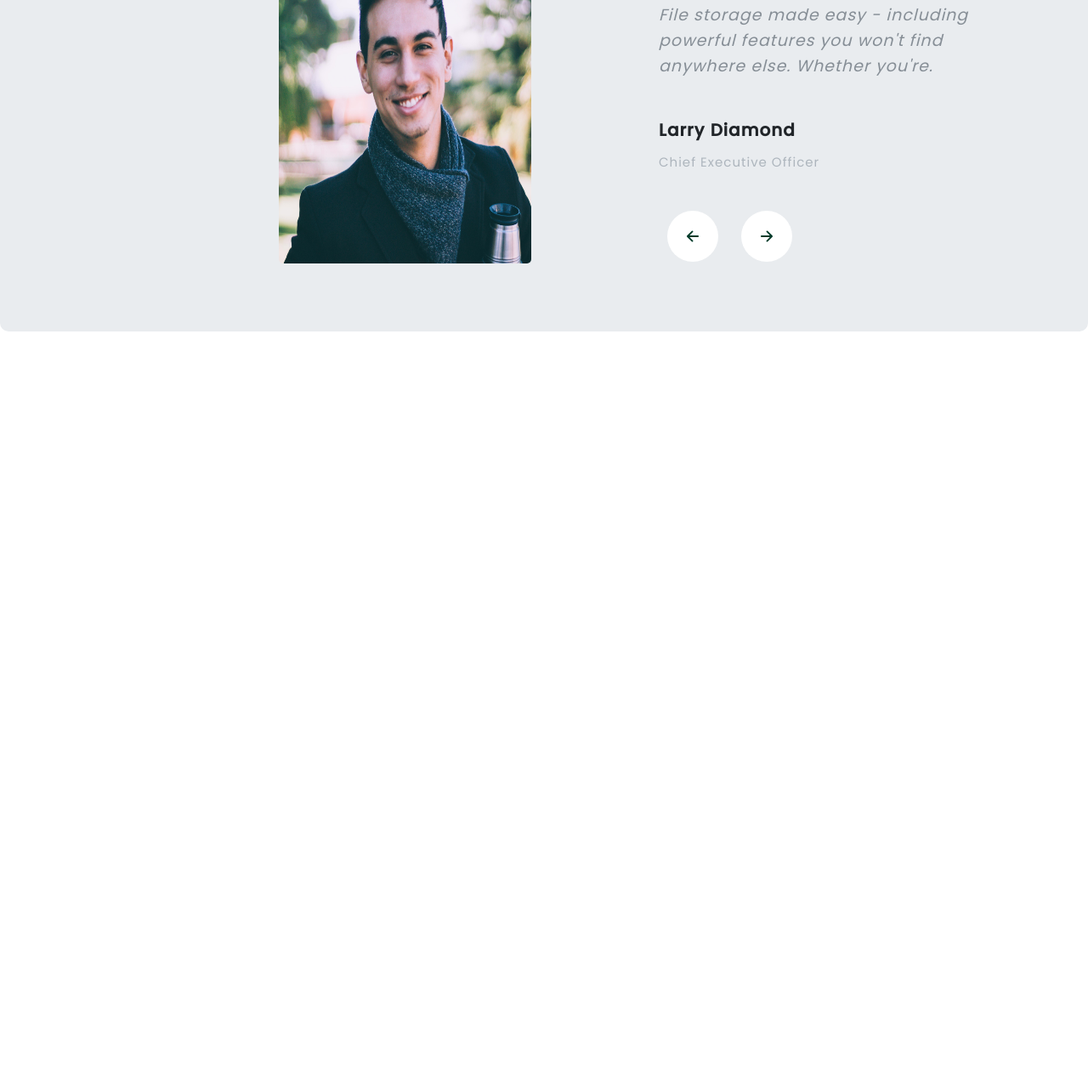
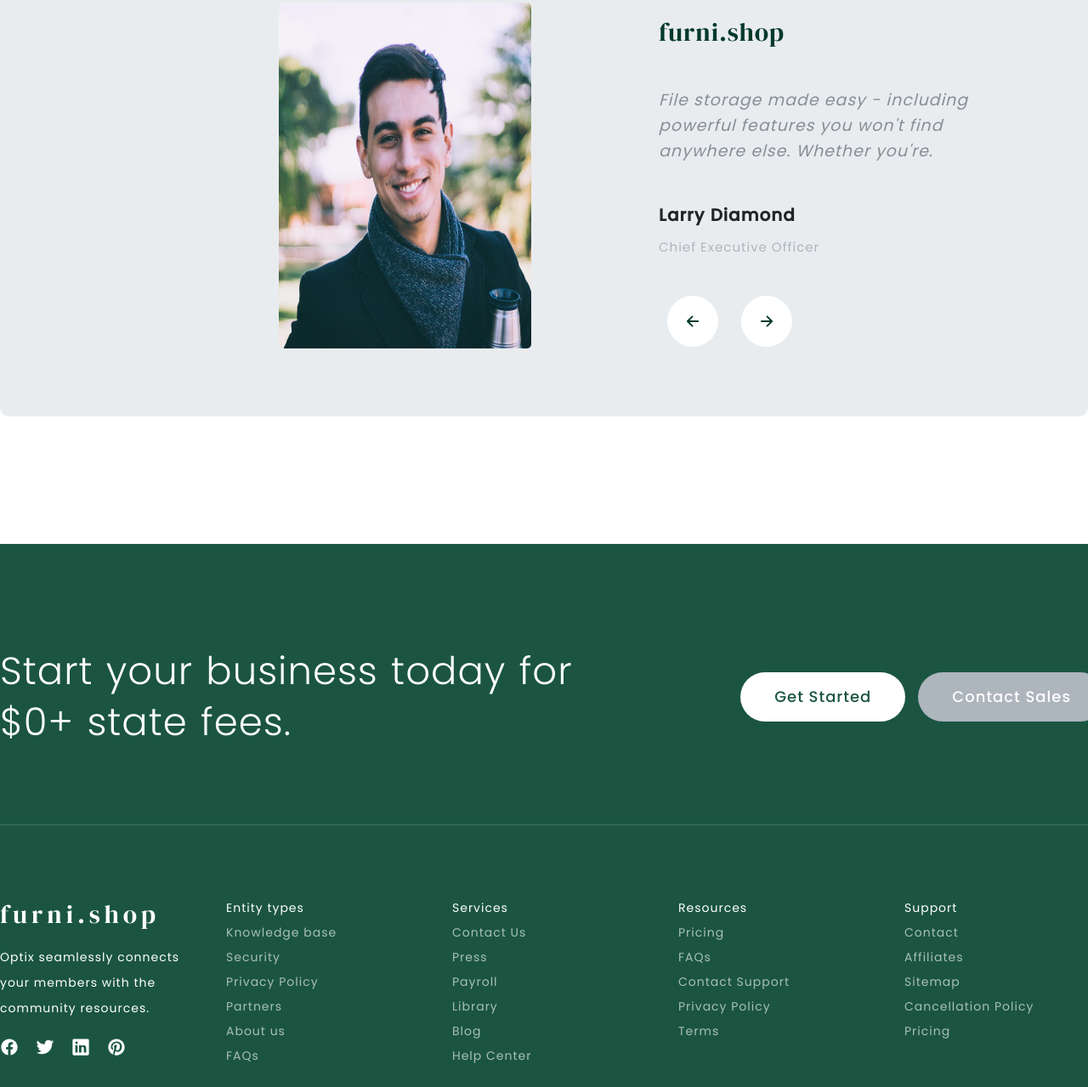
Before and after one commit to tomikimi/furnishop, a plain HTML site: page index.html in a window 1280 px wide. Shown: the part 4172-5451 px from the top of the page at 85% size. Before the commit the page ends 4602 px from the top, so only its background shows below. Drawn offline with nearby package versions, Linux system fonts and the light colour scheme.

Commit message:
Creation of Footer Design

```diff
--- a/css/style.css
+++ b/css/style.css
@@ -40,6 +40,9 @@ body {
 
 .grid-4-cols {
   grid-template-columns: repeat(4, 1fr);
+}
+.grid-5-cols {
+  grid-template-columns: repeat(5, 1fr);
 }
 
 .grid-template {
@@ -576,7 +579,7 @@ body {
 
 /* Testimonials */
 .section-testimonial {
-  margin: 4rem 0rem;
+  margin: 15rem 0rem;
 }
 
 .testimonial {
@@ -662,3 +665,108 @@ body {
   border-radius: 50%;
   background-color: #fff;
 }
+/* Footer */
+footer {
+  background-color: #1b5542;
+  margin-top: 10rem;
+}
+.footer-container {
+  width: 130rem;
+  margin: 0 auto;
+  padding: 3rem 0rem;
+}
+.footer-header {
+  display: flex;
+  justify-content: space-between;
+  margin: 9rem 0;
+}
+
+.footer-heading {
+  font-family: "Poppins", sans-serif;
+  font-size: 4.5rem;
+  font-weight: 100;
+  color: #fff;
+  letter-spacing: 0.1rem;
+  word-spacing: 0.2rem;
+  line-height: 6rem;
+}
+
+.footer-button {
+  display: flex;
+  gap: 1.5rem;
+  align-items: center;
+}
+
+.btn-started {
+  text-decoration: none;
+  background-color: #fff;
+  color: #1b5542;
+  padding: 2rem 4rem;
+  border-radius: 3rem;
+  font-family: "Poppins", sans-serif;
+  font-size: 1.8rem;
+  font-weight: 500;
+  letter-spacing: 0.1rem;
+}
+
+.btn-contact {
+  text-decoration: none;
+  background-color: #adb5bd;
+  color: #fff;
+  padding: 2rem 4rem;
+  border-radius: 3rem;
+  font-family: "Poppins", sans-serif;
+  font-size: 1.8rem;
+  font-weight: 500;
+  letter-spacing: 0.1rem;
+}
+
+.faint-line {
+  border-bottom: 1px solid #adb5bd47;
+  margin-bottom: 9rem;
+}
+
+.footer-logo {
+  display: inline-block;
+  font-size: 3rem;
+  margin-bottom: 2rem;
+  color: #fff;
+}
+
+.social-media {
+  display: flex;
+  gap: 2rem;
+}
+
+.footer-icon {
+  color: #fff;
+  width: 2.2rem;
+  height: 2.2rem;
+  margin-top: 2rem;
+}
+
+.white {
+  color: #fff;
+}
+
+.footer-list {
+  list-style: none;
+  display: flex;
+  gap: 1.5rem;
+  flex-direction: column;
+  font-family: "Poppins", sans-serif;
+  font-size: 1.4rem;
+  letter-spacing: 0.1rem;
+}
+
+.footer-link.active:link,
+.footer-link.active:visited {
+  color: #fff;
+  text-decoration: none;
+}
+
+.footer-link:link,
+.footer-link:visited {
+  color: rgba(255, 255, 255, 0.623);
+  text-decoration: none;
+}
--- a/index.html
+++ b/index.html
@@ -270,7 +270,7 @@
               What our happy <br />
               client say
             </h2>
-            <p class="paragraph-sm text-center">
+            <p class="paragraph-md text-center">
               File storage made easy - including powerful features <br />
               You won't find anywhere else. Whether you're
             </p>
@@ -307,6 +307,105 @@
       </div>
     </section>
 
+    <footer>
+      <div class="footer-container">
+        <div class="footer-header">
+          <h2 class="footer-heading">
+            Start your business today for <br />
+            $0+ state fees.
+          </h2>
+          <div class="footer-button">
+            <a href="http://" class="btn-started">Get Started</a>
+            <a href="http://" class="btn-contact">Contact Sales</a>
+          </div>
+        </div>
+        <div class="faint-line"></div>
+        <div class="grid grid-5-cols">
+          <div>
+            <span class="footer-logo">furni.shop</span>
+            <p class="paragraph-sm white">
+              Optix seamlessly connects your members with the community
+              resources.
+            </p>
+            <div class="social-media">
+              <ion-icon name="logo-facebook" class="footer-icon"></ion-icon>
+              <ion-icon name="logo-twitter" class="footer-icon"></ion-icon>
+              <ion-icon name="logo-linkedin" class="footer-icon"></ion-icon>
+              <ion-icon name="logo-pinterest" class="footer-icon"></ion-icon>
+            </div>
+          </div>
+          <div>
+            <ul class="footer-list">
+              <li>
+                <a href="http://" class="footer-link active">Entity types</a>
+              </li>
+              <li>
+                <a href="http://" class="footer-link">Knowledge base</a>
+              </li>
+              <li><a href="http://" class="footer-link">Security</a></li>
+              <li>
+                <a href="http://" class="footer-link">Privacy Policy</a>
+              </li>
+              <li><a href="http://" class="footer-link">Partners</a></li>
+              <li><a href="http://" class="footer-link">About us</a></li>
+              <li><a href="http://" class="footer-link">FAQs</a></li>
+            </ul>
+          </div>
+          <div>
+            <ul class="footer-list">
+              <li>
+                <a href="http://" class="footer-link active">Services</a>
+              </li>
+              <li>
+                <a href="http://" class="footer-link">Contact Us</a>
+              </li>
+              <li><a href="http://" class="footer-link">Press</a></li>
+              <li>
+                <a href="http://" class="footer-link">Payroll</a>
+              </li>
+              <li><a href="http://" class="footer-link">Library</a></li>
+              <li><a href="http://" class="footer-link">Blog</a></li>
+              <li><a href="http://" class="footer-link">Help Center</a></li>
+            </ul>
+          </div>
+          <div>
+            <ul class="footer-list">
+              <li>
+                <a href="http://" class="footer-link active">Resources</a>
+              </li>
+              <li>
+                <a href="http://" class="footer-link">Pricing</a>
+              </li>
+              <li><a href="http://" class="footer-link">FAQs</a></li>
+              <li>
+                <a href="http://" class="footer-link">Contact Support</a>
+              </li>
+              <li><a href="http://" class="footer-link">Privacy Policy</a></li>
+              <li><a href="http://" class="footer-link">Terms</a></li>
+            </ul>
+          </div>
+          <div>
+            <ul class="footer-list">
+              <li>
+                <a href="http://" class="footer-link active">Support</a>
+              </li>
+              <li>
+                <a href="http://" class="footer-link">Contact</a>
+              </li>
+              <li><a href="http://" class="footer-link">Affiliates</a></li>
+              <li>
+                <a href="http://" class="footer-link">Sitemap</a>
+              </li>
+              <li>
+                <a href="http://" class="footer-link">Cancellation Policy</a>
+              </li>
+              <li><a href="http://" class="footer-link">Pricing</a></li>
+            </ul>
+          </div>
+        </div>
+      </div>
+    </footer>
+
     <script
       type="module"
       src="https://unpkg.com/ionicons@5.5.2/dist/ionicons/ionicons.esm.js"
```
